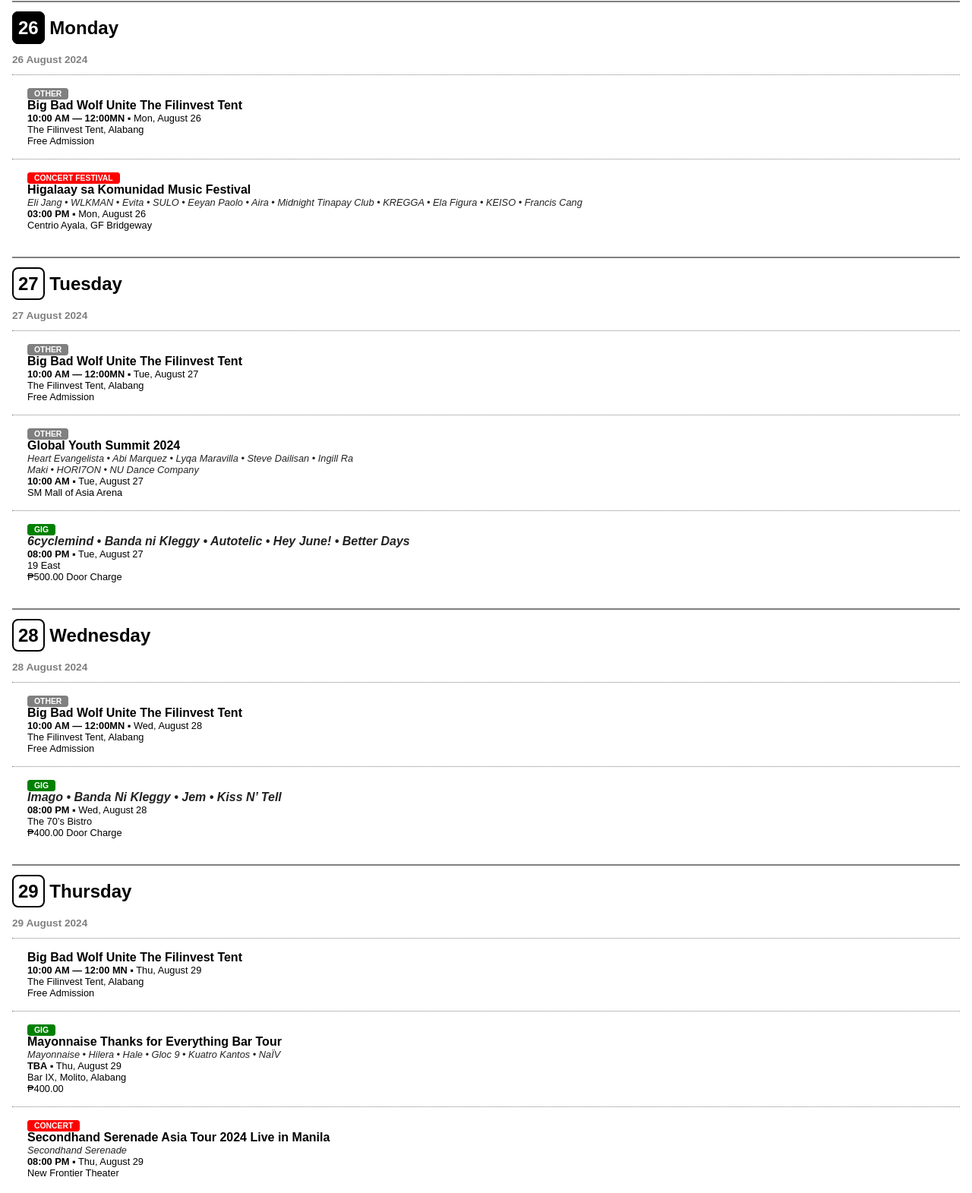
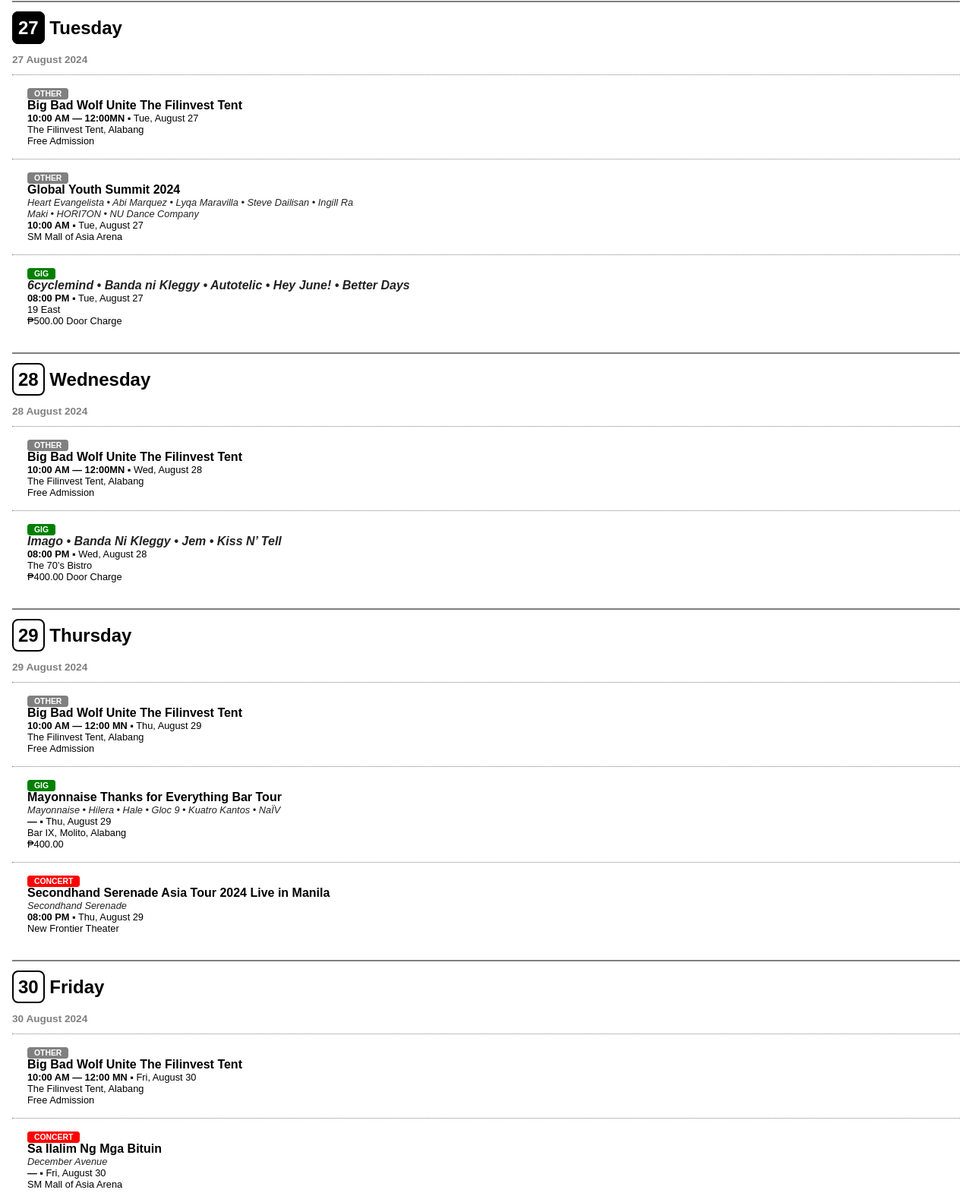
Before and after one commit to yohancon/events, a plain HTML site: page index.html in a window 1280 px wide. Shown: the part 220-1791 px from the top of the page at 76% size. Drawn offline with Linux system fonts and the light colour scheme.

```diff
--- a/index.html
+++ b/index.html
@@ -21,28 +21,7 @@
         <p>Looking for past events? You can check the <a href="./past-events.html">archives</a>.</p>
 
         <section>
-            <h2><span class="event-date today">26</span> Monday</h2>
-            <p>26 August 2024</p>
-            <ul>
-                <li><span class="type other">Other</span>
-                    <br><strong class="show">Big Bad Wolf Unite The Filinvest Tent</strong>
-                    <br class="details"><span class="time">10:00 AM &mdash; 12:00MN</span> &squarf; Mon, August 26
-                    <br>The Filinvest Tent, Alabang
-                    <br>Free Admission
-                </li>
-                <li><span class="type concert">Concert Festival</span>
-                    <br><strong class="show">Higalaay sa Komunidad Music Festival</strong>
-                    <br><em class="lineup">Eli Jang &bull; WLKMAN &bull; Evita &bull; SULO &bull; Eeyan Paolo &bull; Aira &bull; Midnight Tinapay Club &bull; KREGGA &bull; Ela Figura &bull; KEISO &bull; Francis Cang</em>
-                    <br class="details"><span class="time">03:00 PM</span> &squarf; Mon, August 26
-                    <br>Centrio Ayala, GF Bridgeway
-                </li>
-            </ul>
-        </section>
-
-
-
-        <section>
-            <h2><span class="event-date">27</span> Tuesday</h2>
+            <h2><span class="event-date today">27</span> Tuesday</h2>
             <p>27 August 2024</p>
             <ul>
                 <li><span class="type other">Other</span>
@@ -94,7 +73,8 @@
             <h2><span class="event-date">29</span> Thursday</h2>
             <p>29 August 2024</p>
             <ul>
-                <li><strong class="show">Big Bad Wolf Unite The Filinvest Tent</strong>
+                <li><span class="type other">Other</span>
+                    <br><strong class="show">Big Bad Wolf Unite The Filinvest Tent</strong>
                     <br class="details"><span class="time">10:00 AM &mdash; 12:00 MN</span> &squarf; Thu, August 29
                     <br>The Filinvest Tent, Alabang
                     <br>Free Admission
@@ -102,7 +82,7 @@
                 <li><span class="type gig">Gig</span>
                     <br><strong class="show">Mayonnaise Thanks for Everything Bar Tour</strong>
                     <br><em class="lineup">Mayonnaise &bull; Hilera &bull; Hale &bull; Gloc 9 &bull; Kuatro Kantos &bull; Na&Iuml;V</em>
-                    <br class="details"><span class="time">TBA</span> &squarf; Thu, August 29
+                    <br class="details"><span class="time">&mdash;</span> &squarf; Thu, August 29
                     <br>Bar IX, Molito, Alabang
                     <br>&#8369;400.00
                 </li>
@@ -121,7 +101,8 @@
             <h2><span class="event-date">30</span> Friday</h2>
             <p>30 August 2024</p>
             <ul>
-                <li><strong class="show">Big Bad Wolf Unite The Filinvest Tent</strong>
+                <li><span class="type other">Other</span>
+                    <br><strong class="show">Big Bad Wolf Unite The Filinvest Tent</strong>
                     <br class="details"><span class="time">10:00 AM &mdash; 12:00 MN</span> &squarf; Fri, August 30
                     <br>The Filinvest Tent, Alabang
                     <br>Free Admission
@@ -169,7 +150,8 @@
             <h2><span class="event-date">31</span> Saturday</h2>
             <p>31 August 2024</p>
             <ul>
-                <li><strong class="show">Big Bad Wolf Unite The Filinvest Tent</strong>
+                <li><span class="type other">Other</span>
+                    <br><strong class="show">Big Bad Wolf Unite The Filinvest Tent</strong>
                     <br class="details"><span class="time">10:00 AM &mdash; 12:00 MN</span> &squarf; Sat, August 31
                     <br>The Filinvest Tent, Alabang
                     <br>Free Admission
@@ -245,10 +227,6 @@
 
 
         <ul>
-
-
-
-
             <h2>September 2024</h2>
             <h3>SUN / September 1, 2024</h3>
             <li><strong>Big Bad Wolf Unite The Filinvest Tent</strong>
```
Also changed, not shown: past-events.html (+20 -0 lines).
